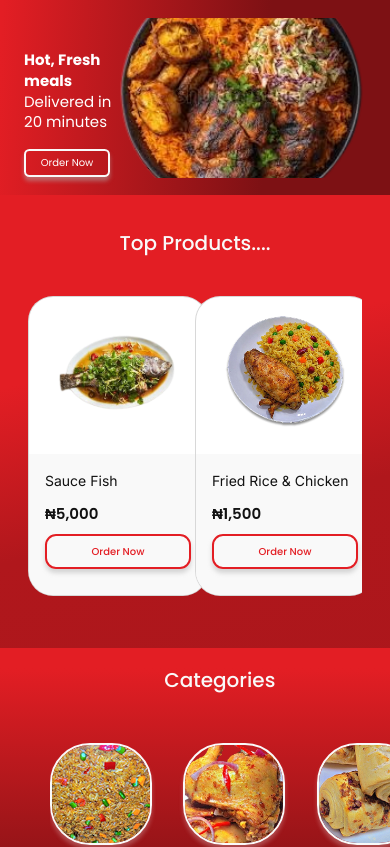
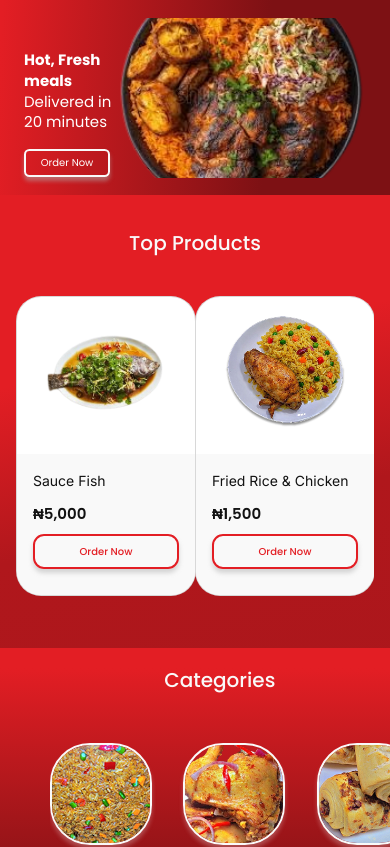
Before and after one commit to Havilah-Hills03/lescy-romeo-fast-food, a Next.js app: page / in a window 390 px wide. Shown: the top 847 px of the page. Built offline with nearby package versions, Linux system fonts and the light colour scheme.

Commit message:
updated the card width and height

```diff
--- a/app/Hero-page-sections/Top-Product.tsx
+++ b/app/Hero-page-sections/Top-Product.tsx
@@ -63,7 +63,7 @@ const products = [
 const TopProduct: React.FC = () => {
   return (
  <section
- className="topProduct"
+ className="topProduct px-3"
   style={{
 
         width: "100%",
@@ -71,7 +71,7 @@ const TopProduct: React.FC = () => {
 
  >
   <h1 className="h1 text-center pt-12 font-medium text-[20px] lg:text-[35px] md:text-[35px]"
-  >Top Products....</h1>
+  >Top Products</h1>
      <div
       className=" max-w-4xl lg:max-w-8xl  md:max-w-7xl  flex justify-center items-center h-[48vh] lg:h-screen px-1"
 
--- a/app/globals.css
+++ b/app/globals.css
@@ -86,8 +86,8 @@ nav li {
      padding-left: 3.1em
   }
    .topProduct {
-   padding-left: 24px;
-   padding-right: 24px;
+   padding-left: 12px;
+   padding-right: 12px;
   }
 }
 
@@ -97,4 +97,8 @@ nav li {
     padding-left: 2px;
    padding-right: 2px;
   }
+    .topProduct {
+   padding-left: 24px;
+   padding-right: 24px;
+  }
 }
```
